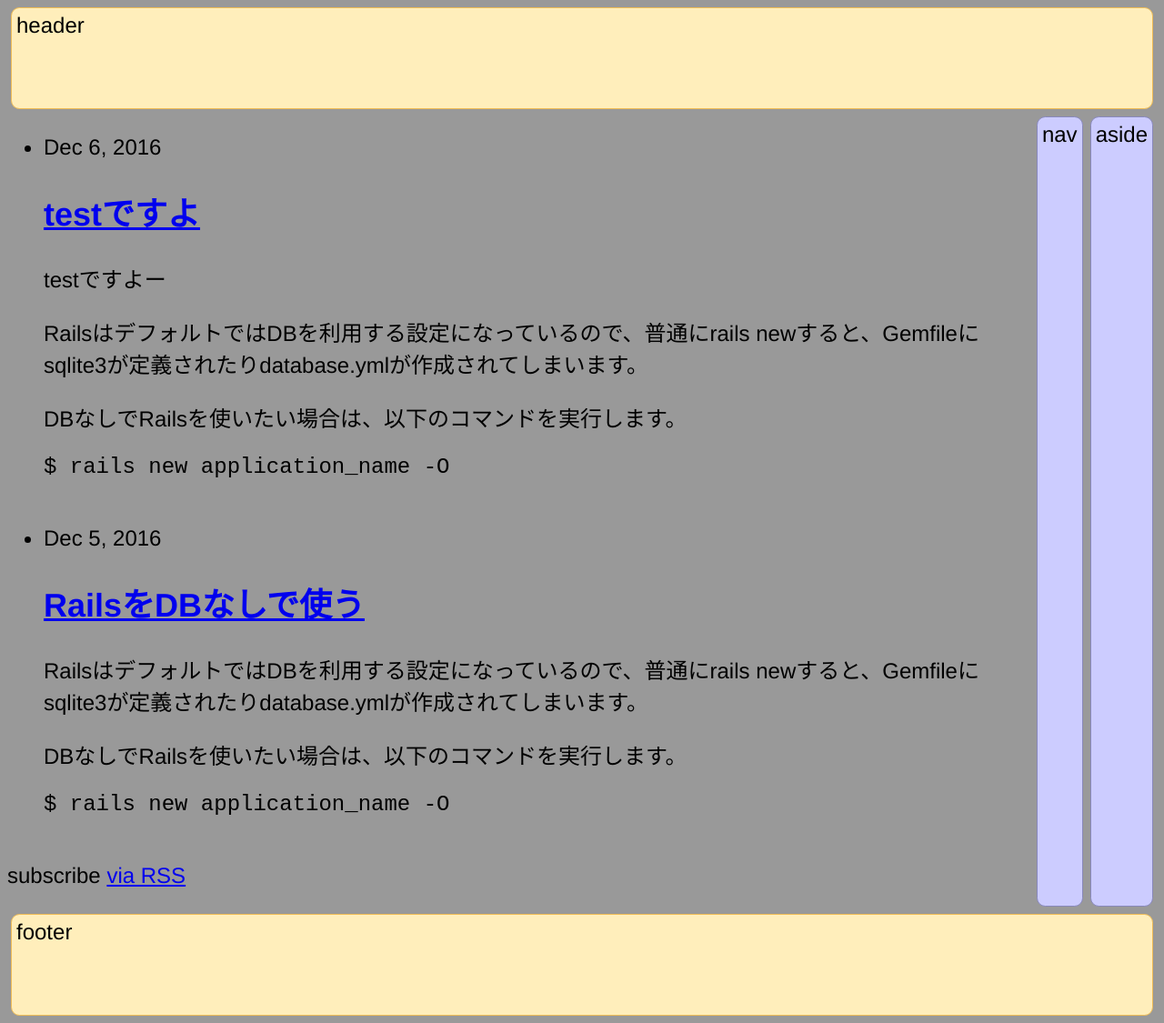
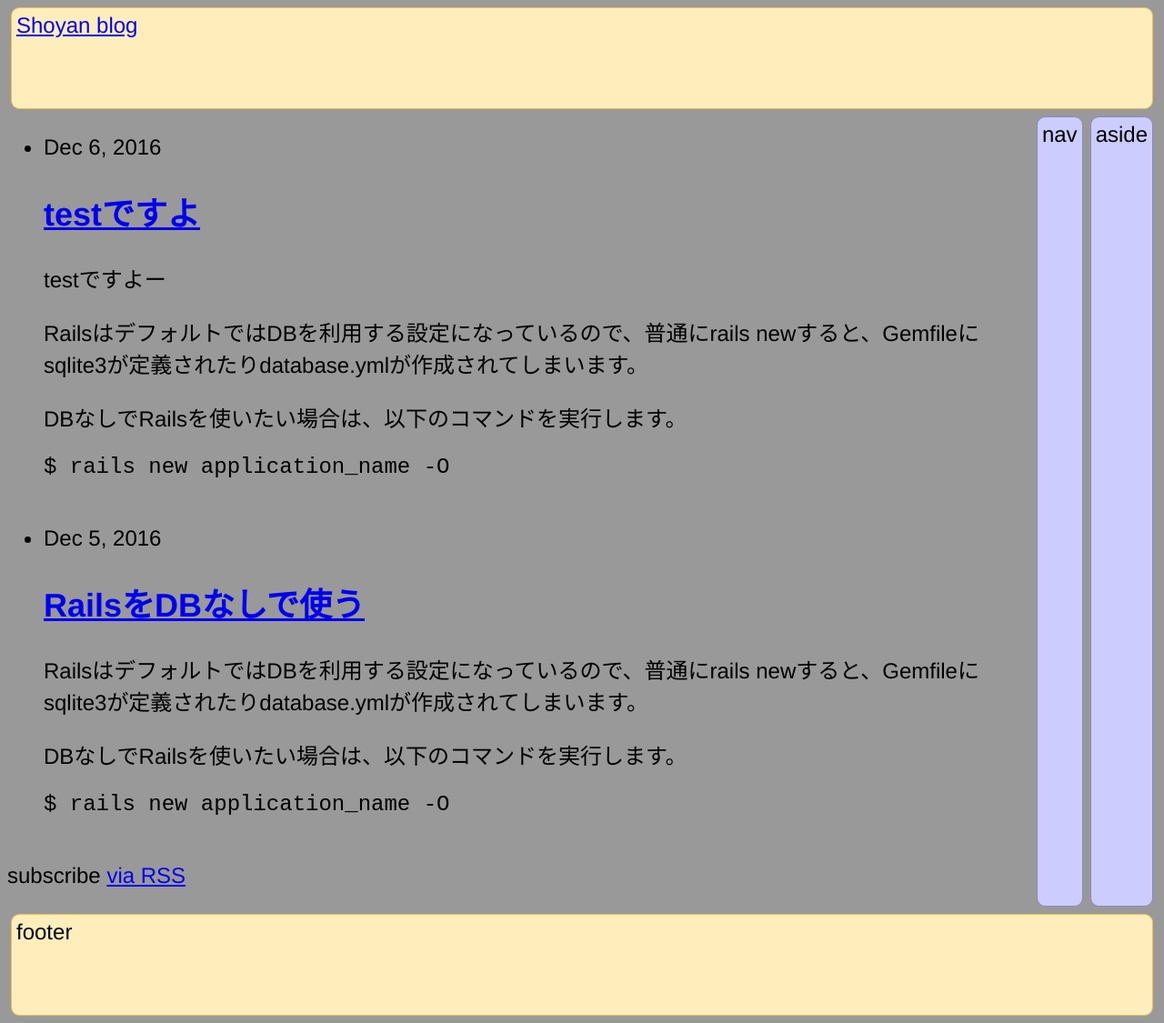
Before and after one commit to shoyan/48n.jp, a Jekyll site: the page built from index.html, in a window 1280 px wide. Shown: the whole page at 91% size. Built offline with Jekyll 4.4.1, drawn with Linux system fonts in a browser that asks for light colours.

Commit message:
Add title

```diff
--- a/_includes/header.html
+++ b/_includes/header.html
@@ -1,3 +1,9 @@
-<header>
-header
+<header class="site-header" role="banner">
+
+  <div class="wrapper">
+
+    <a class="site-title" href="{{ "/" | relative_url}}">{{ site.title | escape }}</a>
+
+  </div>
+
 </header>
```
